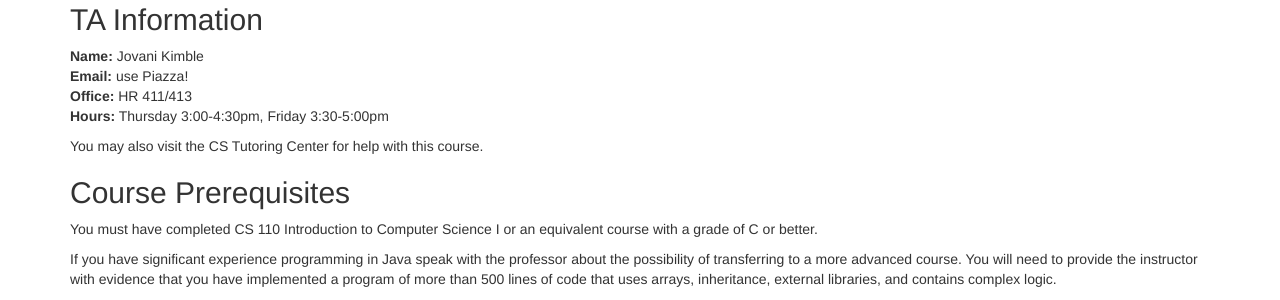
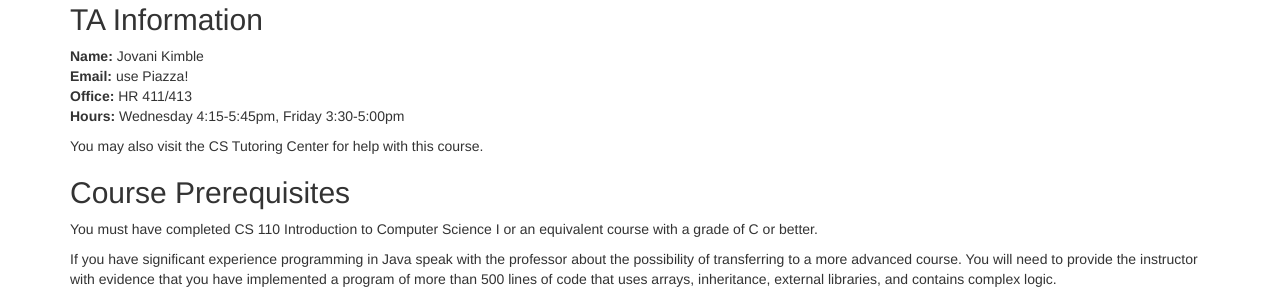
Before and after one commit to CS112-F17/cs112-f17.github.io, a Jekyll site: the page built from syllabus.html, in a window 1280 px wide and 900 px high. Shown: the part 442-742 px from the top of the window. Built offline with Jekyll 4.4.1, drawn with Linux system fonts in a browser that asks for light colours.

Commit message:
update office hours

```diff
--- a/syllabus.html
+++ b/syllabus.html
@@ -24,7 +24,7 @@ title: Syllabus
     <p><strong>Name:</strong> Jovani Kimble<br/>
       <strong>Email:</strong> use Piazza!<br/>
       <strong>Office:</strong> HR 411/413<br/>
-      <strong>Hours:</strong> Thursday 3:00-4:30pm, Friday 3:30-5:00pm<br/>
+      <strong>Hours:</strong> Wednesday 4:15-5:45pm, Friday 3:30-5:00pm<br/>
 
       <p>You may also visit the CS Tutoring Center for help with this course.</p>
 
```
